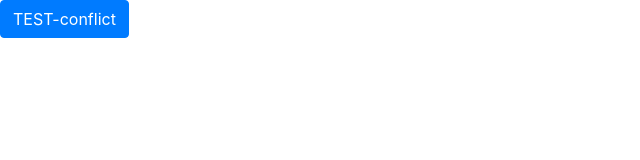
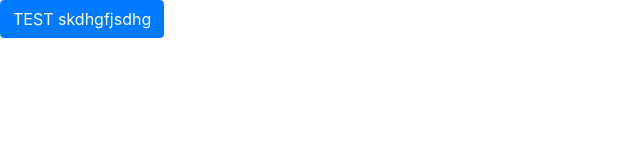
Before and after one commit to jchrtek/test, a website: page pages/index.html in a window 1280 px wide. Shown: the whole page, without its empty margins (0-640 px from the left). Drawn offline with nearby package versions, Linux system fonts and the light colour scheme.

Commit message:
update text

```diff
--- a/pages/index.html
+++ b/pages/index.html
@@ -4,6 +4,6 @@
 </head>
 
 <body>
-  <button class="btn btn-primary">TEST-conflict</button>
+  <button class="btn btn-primary">TEST skdhgfjsdhg</button>
 </body>
 </html>
```
